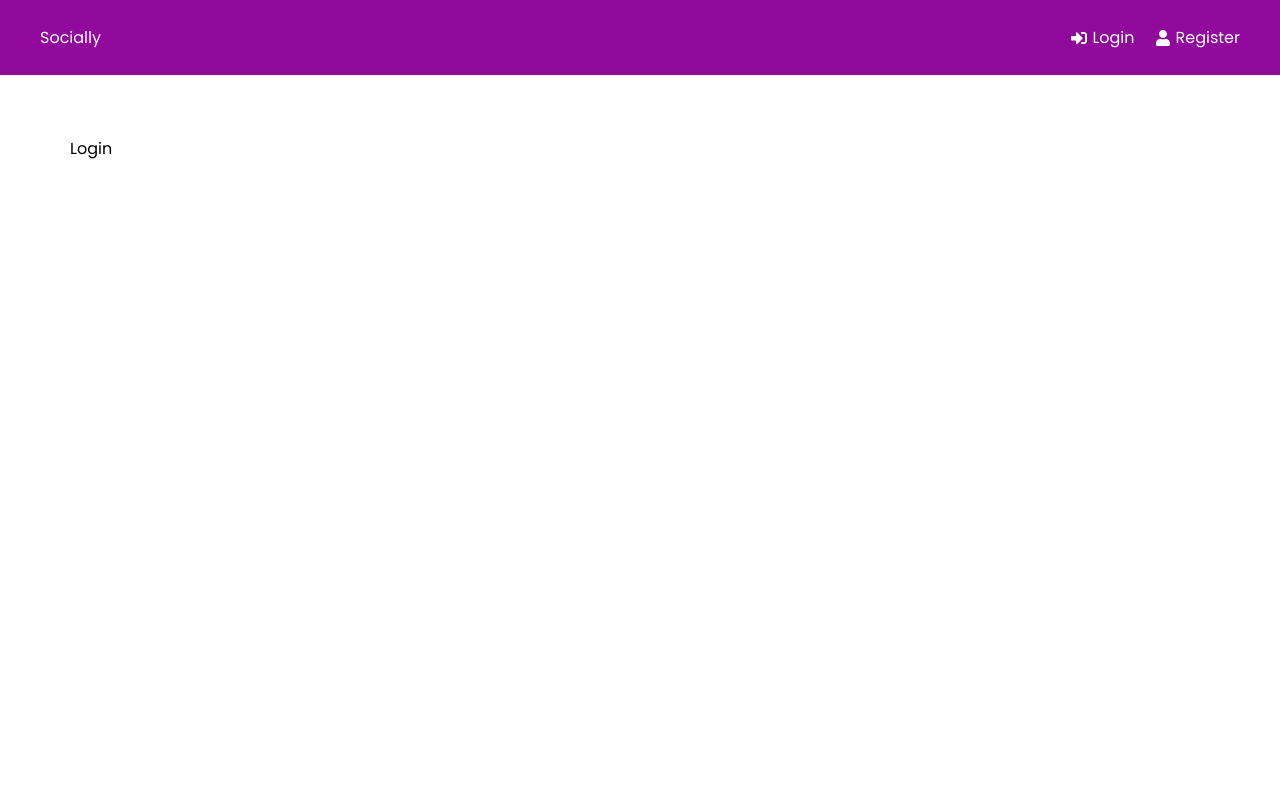
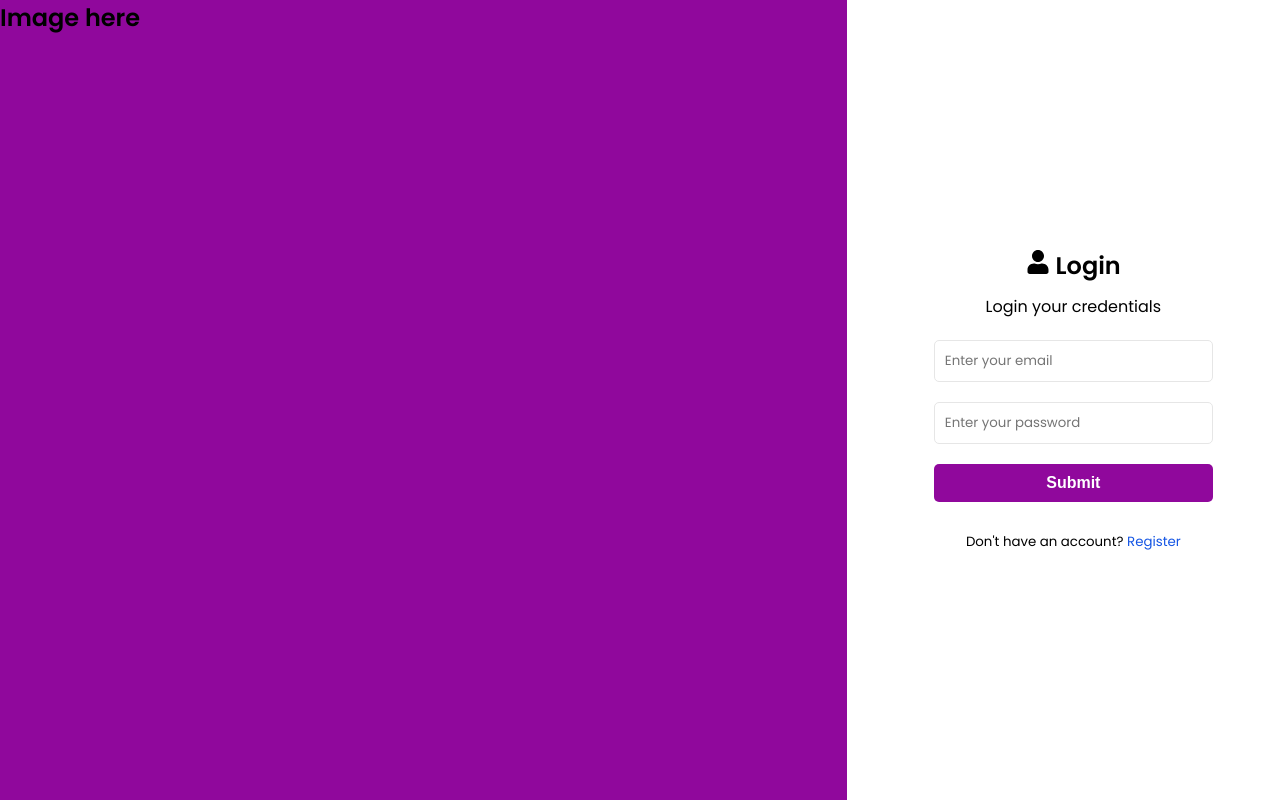
Before and after one commit to KeithRussel/socially-app, a React (Create React App) app in the folder frontend/: page /login in a window 1280 px wide. Built offline with nearby package versions, Linux system fonts and the light colour scheme; the HTML template or start-up script is replaced by a standard one.

Commit message:
Frontend Register and Login

```diff
--- a/frontend/src/App.js
+++ b/frontend/src/App.js
@@ -1,5 +1,5 @@
 import { BrowserRouter as Router, Routes, Route } from "react-router-dom";
-import Header from "./components/Header";
+// import Header from "./components/Header";
 import Home from "./pages/Home";
 import Profile from "./pages/Profile";
 import Login from "./pages/Login";
@@ -9,15 +9,13 @@ function App() {
   return (
     <>
       <Router>
-        <Header />
-        <div className="container">
+        {/* <Header /> */}
         <Routes>
           <Route path="/" element={<Home />} />
           <Route path="/profile" element={<Profile />} />
           <Route path="/login" element={<Login />} />
           <Route path="/register" element={<Register />} />
         </Routes>
-        </div>
       </Router>
     </>
   );
--- a/frontend/src/index.css
+++ b/frontend/src/index.css
@@ -33,6 +33,37 @@ h2,
 h3 {
   font-weight: 600;
   margin-bottom: 10px;
+}
+
+.btn {
+  padding: 10px 20px;
+  border: none;
+  border-radius: 5px;
+  background: #90089C;
+  color: #fff;
+  font-size: 16px;
+  font-weight: 700;
+  cursor: pointer;
+  text-align: center;
+  appearance: button;
+}
+
+.btn svg {
+  margin-right: 8px;
+}
+
+.btn-reverse {
+  background: #fff;
+  color: #000;
+}
+
+.btn-block {
+  width: 100%;
+  margin-bottom: 20px;
+}
+
+.btn:hover {
+  transform: scale(0.98);
 }
 
 .container {
@@ -79,3 +110,62 @@ h3 {
 .header ul li a svg {
   margin-right: 5px;
 }
+
+/* REGISTER PAGE */
+
+.form-group {
+  margin-bottom: 10px;
+}
+
+.form-group input,
+.form-group textarea,
+.form-group select {
+  width: 100%;
+  padding: 10px;
+  border: 1px solid #e6e6e6;
+  border-radius: 5px;
+  margin-bottom: 10px;
+  font-family: inherit;
+}
+
+.wrapper {
+  display: grid;
+  grid-template-columns: repeat(3, 1fr);
+  gap: 20px;
+  width: 100%;
+  margin: auto;
+  height: 100vh;
+}
+
+section:nth-of-type(1) {
+  grid-column: 1/3;
+  background-color: #90089C;
+}
+
+section:nth-of-type(2) {
+  grid-column: 3;
+  display: flex;
+  flex-direction: column;
+  align-items: center;
+  justify-content: center;
+}
+
+.right__form_title {
+  margin-bottom: 20px;
+  text-align: center;
+}
+
+@media (max-width: 768px) {
+  .wrapper {
+    grid-template-columns: 1fr;
+    width: 100%;
+  }
+
+  section:nth-of-type(1) {
+    display: none;
+  }
+
+  section:nth-of-type(2) {
+    grid-column: 1;
+  }
+}
--- a/frontend/src/pages/Home.jsx
+++ b/frontend/src/pages/Home.jsx
@@ -1,6 +1,11 @@
+import Header from '../components/Header'
+
 const Home = () => {
   return (
+    <>
+    <Header />
     <div>Home</div>
+    </>
   )
 }
 
--- a/frontend/src/pages/Login.jsx
+++ b/frontend/src/pages/Login.jsx
@@ -1,6 +1,33 @@
+import {Link} from 'react-router-dom'
+import {FaUser} from 'react-icons/fa'
+
 function Login() {
   return (
-    <div>Login</div>
+    <div className="wrapper">
+      <section className="left__form">
+        <h1>Image here</h1>
+      </section>
+
+      <section className="right__form">
+        <div className='right__form_title'>
+          <h1><FaUser /> Login</h1>
+          <p>Login your credentials</p>
+        </div>
+        <form>
+          <div className="form-group">
+            <input type="email" className="form-control" id='email' name='email' value='' placeholder='Enter your email' />
+          </div>
+          <div className="form-group">
+            <input type="password" className="form-control" id='password' name='password' value='' placeholder='Enter your password' />
+          </div>
+          <div className="form-group">
+              <button type="submit" className='btn btn-block'>Submit</button>
+          </div>
+        </form>
+        <small>Don't have an account?<Link to='/register'> Register</Link></small>
+      </section>
+    </div>
+
   )
 }
 
--- a/frontend/src/pages/Register.jsx
+++ b/frontend/src/pages/Register.jsx
@@ -1,6 +1,39 @@
+import {Link} from 'react-router-dom'
+import {FaUser} from 'react-icons/fa'
+
 function Register() {
   return (
-    <div>Register</div>
+    <div className="wrapper">
+      <section className="left__form">
+        <h1>Image here</h1>
+      </section>
+
+      <section className="right__form">
+        <div className='right__form_title'>
+          <h1><FaUser /> Register</h1>
+          <p>Please create an account</p>
+        </div>
+        <form>
+          <div className="form-group">
+            <input type="text" className="form-control" id='name' name='name' value='' placeholder='Enter your name' />
+          </div>
+          <div className="form-group">
+            <input type="email" className="form-control" id='email' name='email' value='' placeholder='Enter your email' />
+          </div>
+          <div className="form-group">
+            <input type="password" className="form-control" id='password' name='password' value='' placeholder='Enter your password' />
+          </div>
+          <div className="form-group">
+            <input type="password" className="form-control" id='password2' name='password2' value='' placeholder='Confirm password' />
+          </div>
+          <div className="form-group">
+              <button type="submit" className='btn btn-block'>Submit</button>
+          </div>
+        </form>
+        <small>Have an account already?<Link to='/login'> Login</Link></small>
+      </section>
+    </div>
+
   )
 }
 
```
Lines whose indentation alone changed are shown as unchanged.
